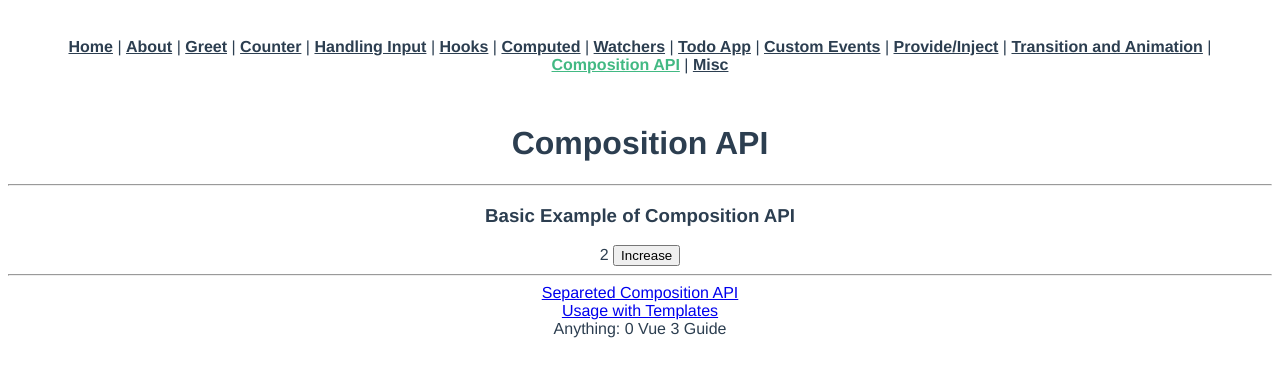
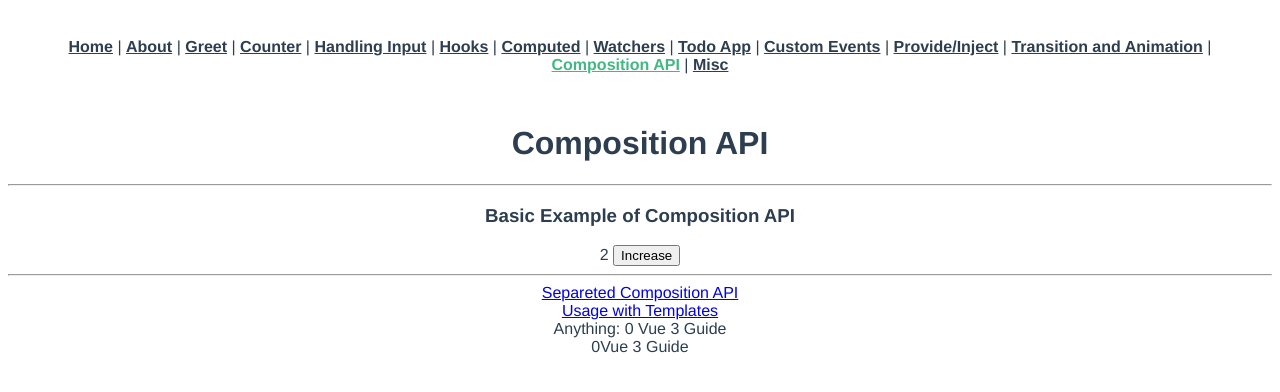
Before and after one commit to nor1c/vue-play, a Vue app: page /composition-api in a window 1280 px wide. Shown: the top 392 px of the page. Built offline with nearby package versions, Linux system fonts and the light colour scheme.

Commit message:
usage with render function

```diff
--- a/src/views/Composition.vue
+++ b/src/views/Composition.vue
@@ -15,6 +15,7 @@
       <div><a href="/separated-composition-api">Separeted Composition API</a></div>
       <div><a href="/composition-usage-with-templates">Usage with Templates</a></div>
       <UsageWithTemplates :collectionName="'Anything'"></UsageWithTemplates>
+      <UsageWithRenderFunc :collectionName="'Anything'"></UsageWithRenderFunc>
     </div>
   </div>
 </template>
@@ -23,10 +24,12 @@
 import { ref, toRefs, onMounted, watch, computed, toRef } from 'vue'
 
 import UsageWithTemplates from '../views/CompositionUsageWithTemplates.vue'
+import UsageWithRenderFunc from '../views/CompositionUsageWithRenderFunction.vue'
 
 export default {
   components: {
-    UsageWithTemplates
+    UsageWithTemplates,
+    UsageWithRenderFunc
   },
   props: {
     user: {
--- /dev/null
+++ b/src/views/CompositionUsageWithRenderFunction.vue
@@ -0,0 +1,22 @@
+<template>
+  <div>
+    <div>{{ collectionName }}: {{ readersNumber }} {{ book.title }}</div>
+  </div>
+</template>
+
+<script>
+import { ref, reactive, h } from 'vue'
+
+export default {
+  props: {
+    collectionName: String
+  },
+  setup(props, context) {
+    const readersNumber = ref(0)
+    const book = reactive({ title: 'Vue 3 Guide' })
+
+    // expose to template
+    return () => h('div', [readersNumber.value, book.title])
+  }
+}
+</script>
```
